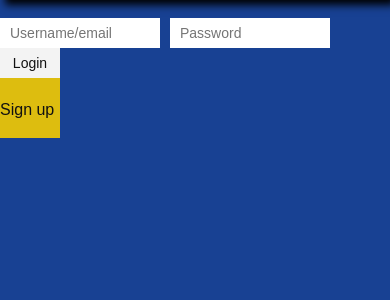
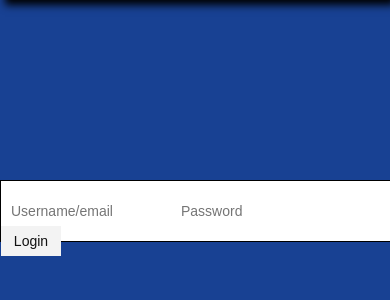
Before and after one commit to IanHinden/TenCharityChallenge, a PHP site: page /header.php in a window 390 px wide. Shown: the part 60-360 px from the top of the page. Run offline with PHP 8.4, Linux system fonts and the light colour scheme.

Commit message:
Added login to mobile nav bar

```diff
--- a/style.css
+++ b/style.css
@@ -371,6 +371,27 @@ header .nav-login a {
 		border: .5px solid black;
 	}
 
+	.nav-login {
+		position: fixed;
+		margin-top: 240px;
+		width: 100%;
+		background-color: white;
+		border-left: auto;
+		border-right: auto;
+		border: 1px solid black;
+		float: none;
+		height: 60px;
+	}
+
+	.nav-login form input {
+		float: none;
+		margin-left: auto;
+		margin-right: auto;
+	}
+
+	header .nav-login a {
+		display: none;
+	}
 }
 
 @media (max-width:667px)  {
```
